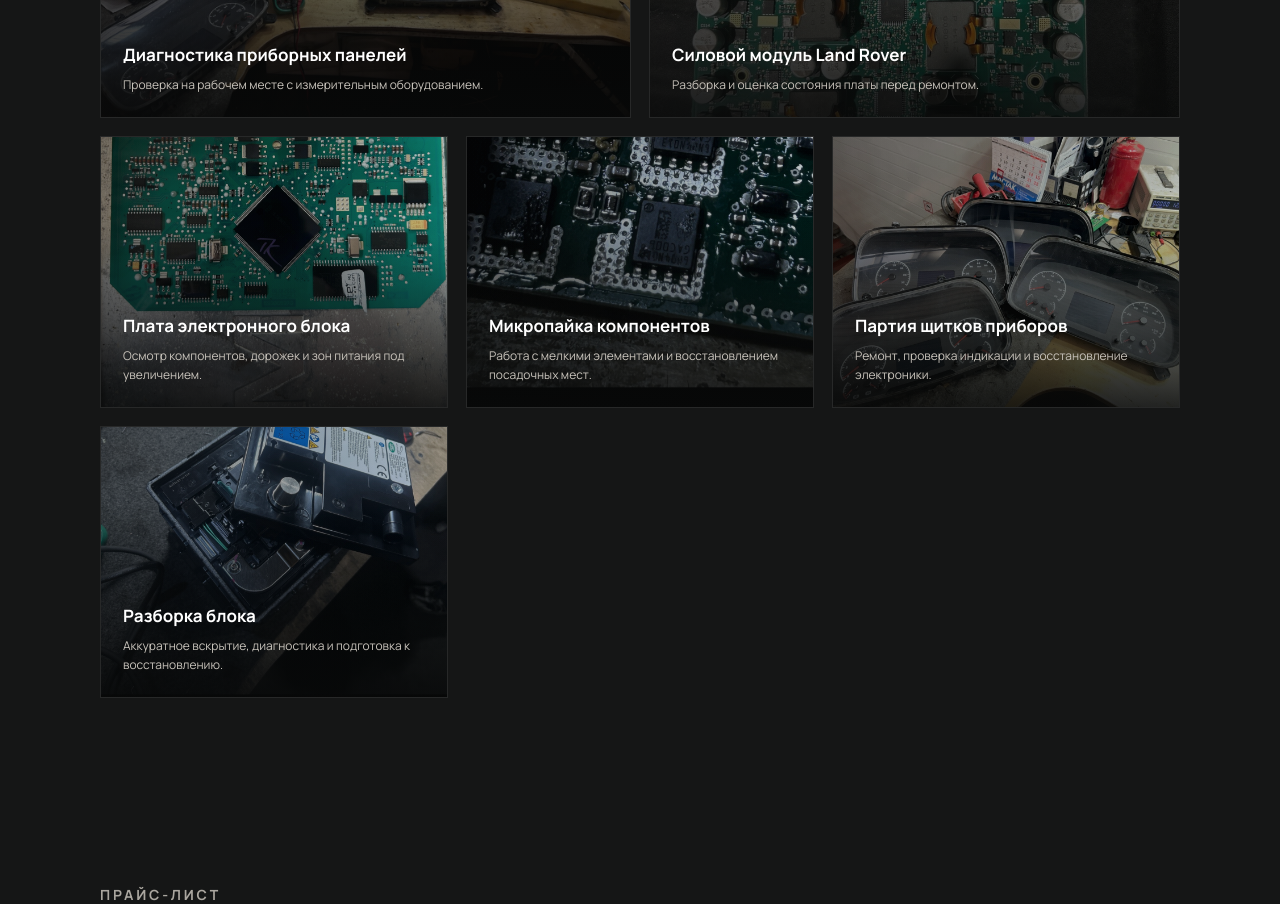
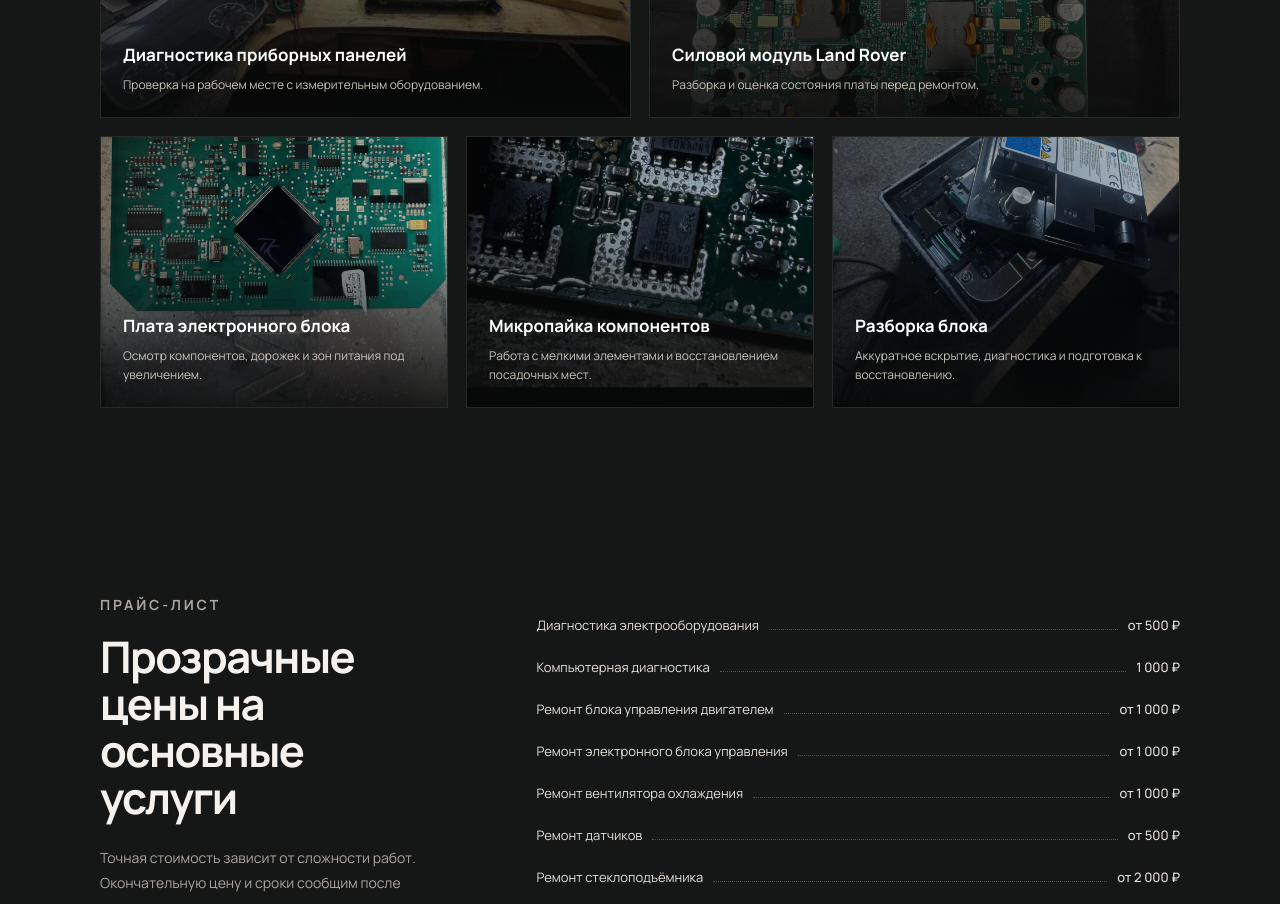
Before and after one commit to bedomen/Site-, a React (Vite) app in the folder site/: page / in a window 1280 px wide. Shown: the part 2720-3624 px from the top of the page. Built offline with nearby package versions, Linux system fonts and the light colour scheme.

Commit message:
Remove instrument cluster photo

```diff
--- a/site/src/App.jsx
+++ b/site/src/App.jsx
@@ -113,11 +113,6 @@ const liveWorks = [
     src: "/assets/live-works/microsoldering.jpg",
     title: "Микропайка компонентов",
     text: "Работа с мелкими элементами и восстановлением посадочных мест.",
-  },
-  {
-    src: "/assets/live-works/instrument-clusters.jpg",
-    title: "Партия щитков приборов",
-    text: "Ремонт, проверка индикации и восстановление электроники.",
   },
   {
     src: "/assets/live-works/module-disassembly.jpg",
```
Also changed, not shown: site/public/assets/live-works/instrument-clusters.jpg (deleted).
